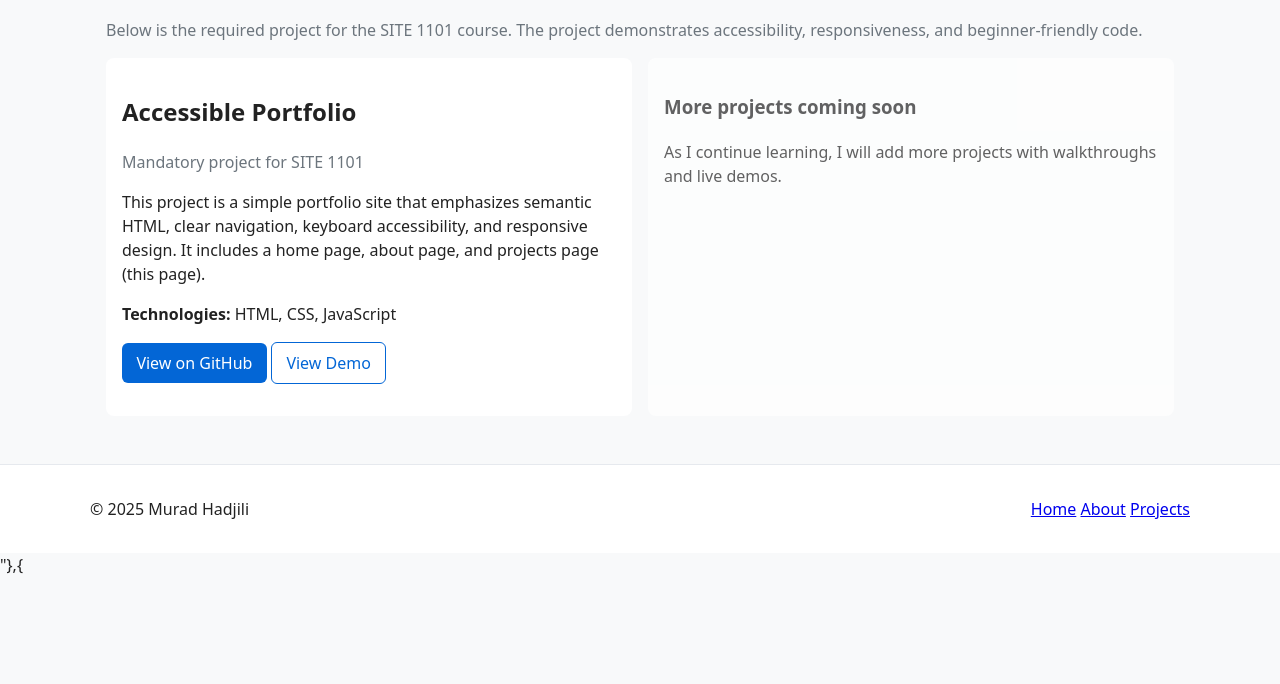
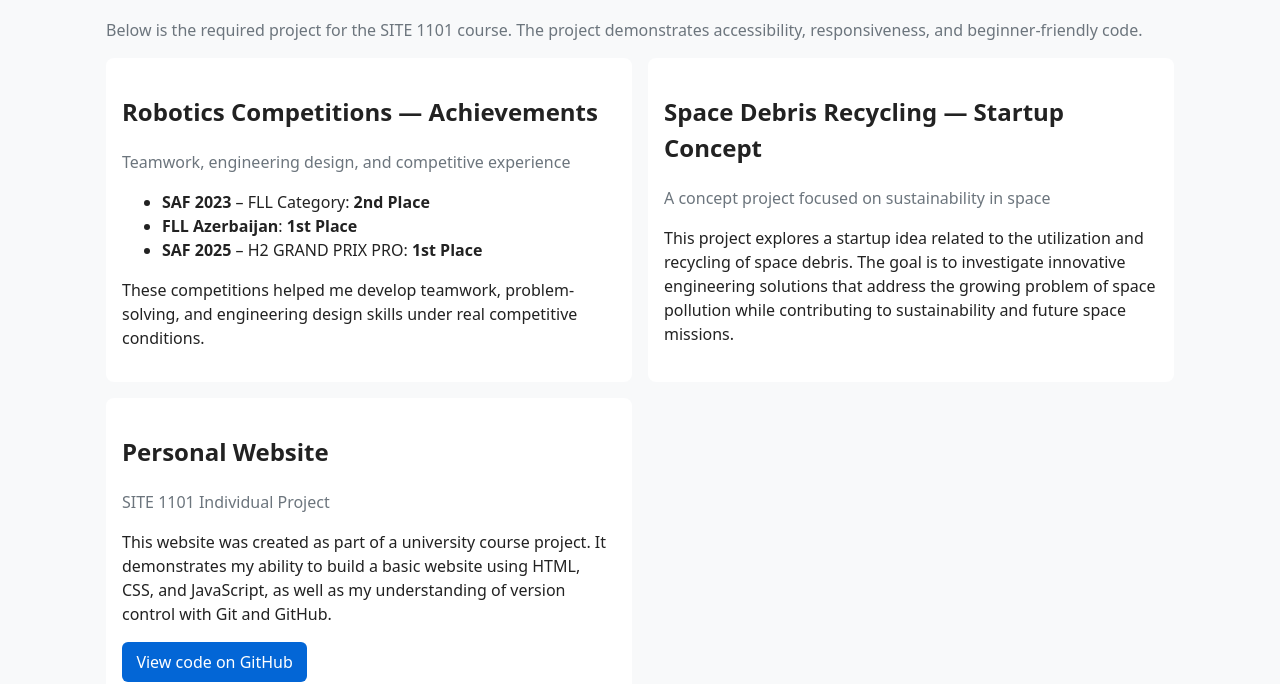
Before and after one commit to MuradHadjili017/MuradHadjili017.github.io, a plain HTML site: page projects.html in a window 1280 px wide. Shown: the part 124-808 px from the top of the page. Drawn offline with Linux system fonts and the light colour scheme.

Commit message:
Update projects page with robotics achievements, startup concept, and project details

```diff
--- a/projects.html
+++ b/projects.html
@@ -28,20 +28,27 @@
 
     <section class="projects-grid">
       <article class="project-card">
-        <h2>Accessible Portfolio</h2>
-        <p class="muted">Mandatory project for SITE 1101</p>
-        <p>This project is a simple portfolio site that emphasizes semantic HTML, clear navigation, keyboard accessibility, and responsive design. It includes a home page, about page, and projects page (this page).</p>
-        <p><strong>Technologies:</strong> HTML, CSS, JavaScript</p>
-        <p>
-          <a class="btn" href="https://github.com/MuradHadjili017" target="_blank" rel="noopener">View on GitHub</a>
-          <a class="btn btn-outline" href="/" title="Live demo">View Demo</a>
-        </p>
+        <h2>Robotics Competitions — Achievements</h2>
+        <p class="muted">Teamwork, engineering design, and competitive experience</p>
+        <ul>
+          <li><strong>SAF 2023</strong> – FLL Category: <strong>2nd Place</strong></li>
+          <li><strong>FLL Azerbaijan</strong>: <strong>1st Place</strong></li>
+          <li><strong>SAF 2025</strong> – H2 GRAND PRIX PRO: <strong>1st Place</strong></li>
+        </ul>
+        <p>These competitions helped me develop teamwork, problem-solving, and engineering design skills under real competitive conditions.</p>
       </article>
 
-      <!-- Optional: additional project placeholders for future work -->
-      <article class="project-card placeholder">
-        <h3>More projects coming soon</h3>
-        <p>As I continue learning, I will add more projects with walkthroughs and live demos.</p>
+      <article class="project-card">
+        <h2>Space Debris Recycling — Startup Concept</h2>
+        <p class="muted">A concept project focused on sustainability in space</p>
+        <p>This project explores a startup idea related to the utilization and recycling of space debris. The goal is to investigate innovative engineering solutions that address the growing problem of space pollution while contributing to sustainability and future space missions.</p>
+      </article>
+
+      <article class="project-card">
+        <h2>Personal Website</h2>
+        <p class="muted">SITE 1101 Individual Project</p>
+        <p>This website was created as part of a university course project. It demonstrates my ability to build a basic website using HTML, CSS, and JavaScript, as well as my understanding of version control with Git and GitHub.</p>
+        <p><a class="btn" href="https://github.com/MuradHadjili017" target="_blank" rel="noopener">View code on GitHub</a></p>
       </article>
     </section>
   </main>
```
